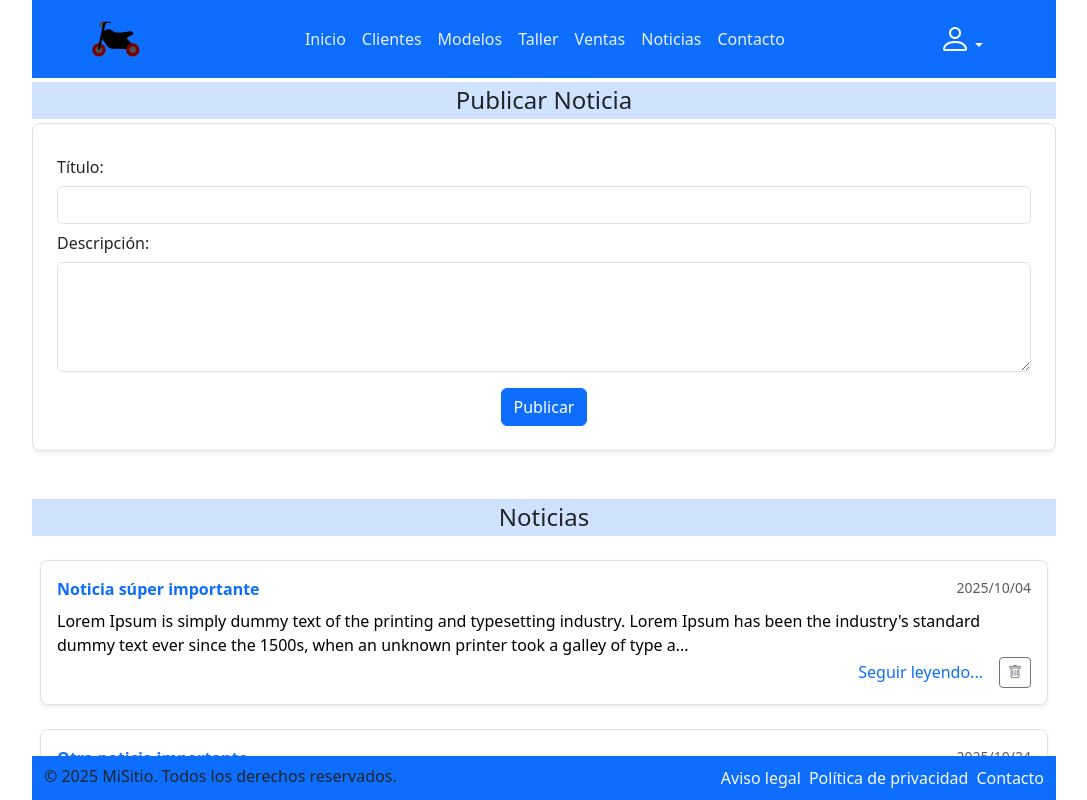
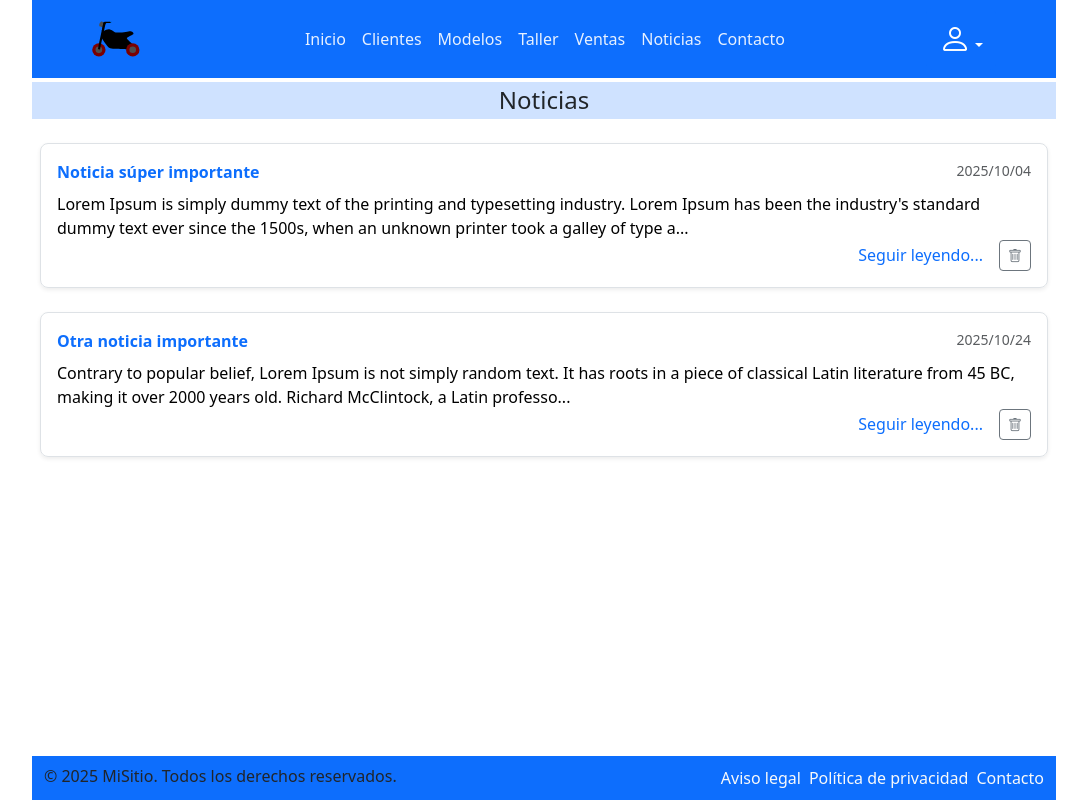
Before and after one commit to ainefp/figueroaperezaine, a Vue app: page /noticias in a window 1280 px wide. Shown: the whole page, without its empty margins (96-1183 px from the left). Built offline with nearby package versions, Linux system fonts and the light colour scheme; data requests are answered from the project's data file.

Commit message:
cosas que solo ve admin

```diff
--- a/src/components/GestionClientes.vue
+++ b/src/components/GestionClientes.vue
@@ -3,7 +3,7 @@
     <h4 class="text-center my-1 mb-4 bg-primary-subtle py-1">Gestión de Clientes</h4>
 
     <!-- Formulario -->
-    <form @submit.prevent="guardarCliente" class="mb-4">
+    <form @submit.prevent="guardarCliente" class="">
 
       <!-- DNI y Fecha de Alta -->
       <div id="dniFecha" class="mb-3 row align-items-center">
@@ -255,7 +255,7 @@
 
     <!-- Lista de Clientes -->
     <div v-if="admin" class="">
-      <div class="table-responsive">
+      <div class="table-responsive my-5">
         <h4 class="text-center">Listado Clientes</h4>
         <table class="table table-bordered table-striped table-hover table-sm align-middle"> <!--  w-100  -->
           <thead class="table-primary">
--- a/src/components/NoTicias.vue
+++ b/src/components/NoTicias.vue
@@ -1,4 +1,5 @@
 <template>
+    <div v-if="admin" class="">
         <h4 class="text-center my-1 bg-primary-subtle py-1">Publicar Noticia</h4>
         <div class="border rounded-3 shadow-sm p-4 mb-5">
             <form @submit.prevent="agregarNoticia">
@@ -11,10 +12,11 @@
                 </div>
             </form>
         </div>
+    </div>
     <!-- rounded=esquinas-redondas; shadow=sombreado; bg=background-color -->
     <!-- p=padding; py=padding-top; pb=padding-bottom; pe=padding-derecho; ps=padding-izquierdo; px=izq-der -->
 
-    <h4 class="text-center bg-primary-subtle py-1">Noticias</h4>
+    <h4 class="text-center bg-primary-subtle py-1 my-1">Noticias</h4>
     <!-- Tabla sin bordes -->
     <table class="table table-borderless mt-3">
         <tbody>
@@ -60,6 +62,8 @@
         const isExpanded = reactive({});
         const nuevoTitulo = ref("");
         const nuevoContenido = ref("");
+
+        const admin = localStorage.getItem('isAdmin') === 'true';
 
     // Cargar noticias al montar el componente
         onMounted(async () => {
```
Lines whose indentation alone changed are shown as unchanged.
